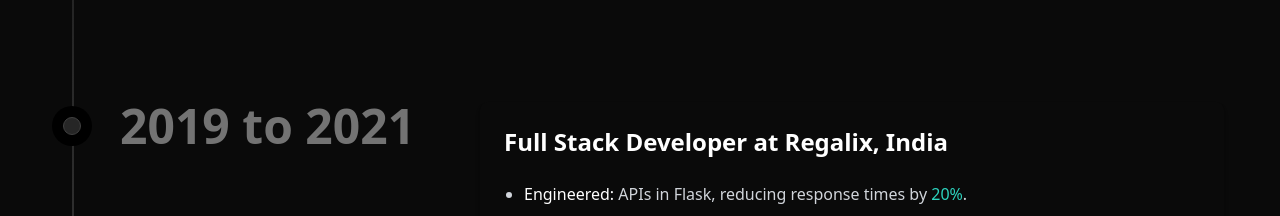
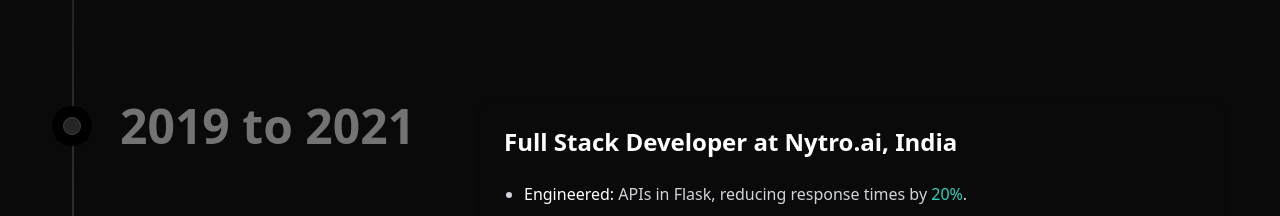
Before and after one commit to itskaramaman/Next-Porfolio, a Next.js app: page / in a window 1280 px wide. Shown: the part 3940-4156 px from the top of the page. Built offline with nearby package versions, Linux system fonts and the light colour scheme.

Commit message:
nytro.ai added

```diff
--- a/src/components/ProfessionalTimeline.tsx
+++ b/src/components/ProfessionalTimeline.tsx
@@ -32,7 +32,7 @@
       content: (
         <div className="space-y-6 p-6 dark:bg-neutral-950 rounded-lg shadow-md">
           <h1 className="text-xl sm:text-2xl font-bold text-white">
-            Full Stack Developer at Regalix, India
+            Full Stack Developer at Nytro.ai, India
           </h1>
           <ul className="list-disc pl-5 text-gray-300 space-y-4">
             <li>
```
